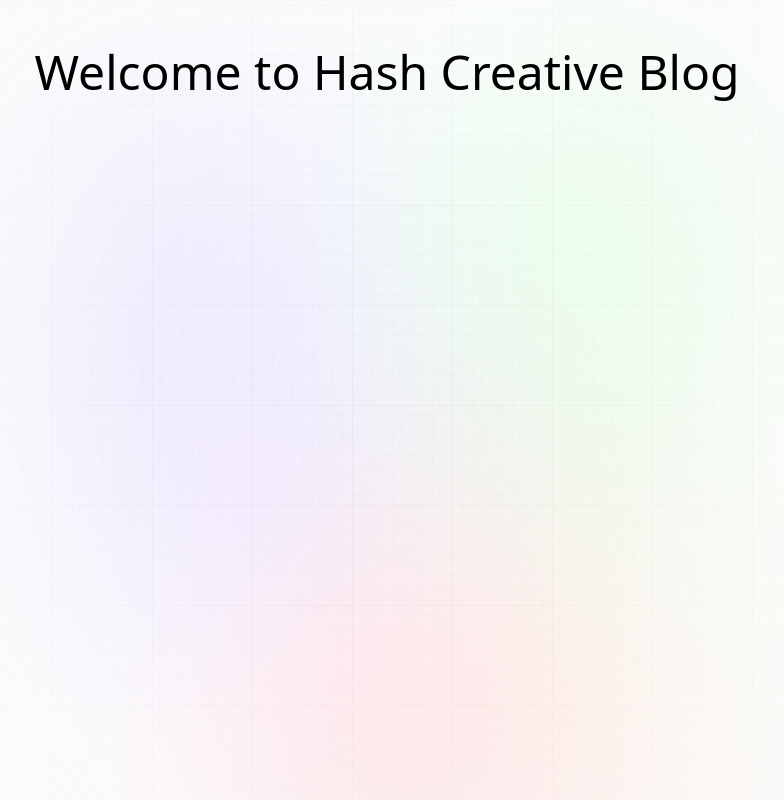
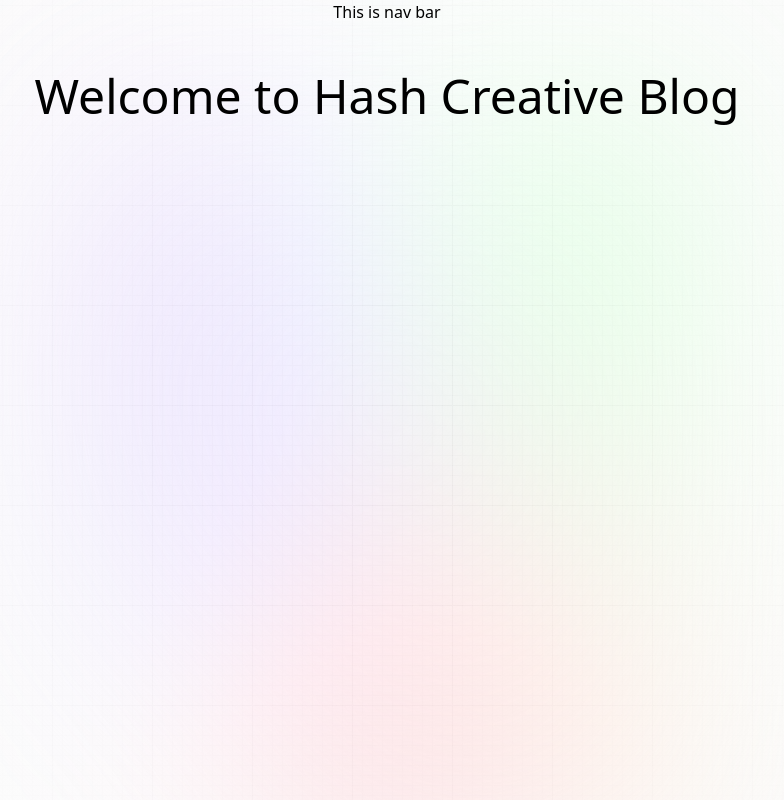
Before and after one commit to unsurep/Hash-creative-blog, a Next.js app: page / in a window 1280 px wide. Shown: the whole page, without its empty margins (253-1037 px from the left). Built offline with nearby package versions, Linux system fonts and the light colour scheme.

Commit message:
second commit

```diff
--- a/app/layout.js
+++ b/app/layout.js
@@ -1,5 +1,7 @@
 import { Geist, Geist_Mono } from "next/font/google";
 import "./globals.css";
+import Nav from "@/components/Nav";
+import Footer from "@/components/Footer";
 
 const geistSans = Geist({
   variable: "--font-geist-sans",
@@ -25,7 +27,9 @@ export default function RootLayout({ children }) {
         </div>
 
         <main className="app">
+          <Nav/>
           {children}
+
         </main>
 
 
--- /dev/null
+++ b/components/Footer.jsx
@@ -0,0 +1,11 @@
+import React from 'react'
+
+const Footer = () => {
+  return (
+    <div>
+      This is footer
+    </div>
+  )
+}
+
+export default Footer;
--- /dev/null
+++ b/components/Nav.jsx
@@ -0,0 +1,12 @@
+import React from 'react'
+
+const Nav = () => {
+  return (
+    <div>
+        This is nav bar
+
+    </div>
+  )
+}
+
+export default Nav;
```
Also changed, not shown: app/page.jsx (renamed from app/page.js).
